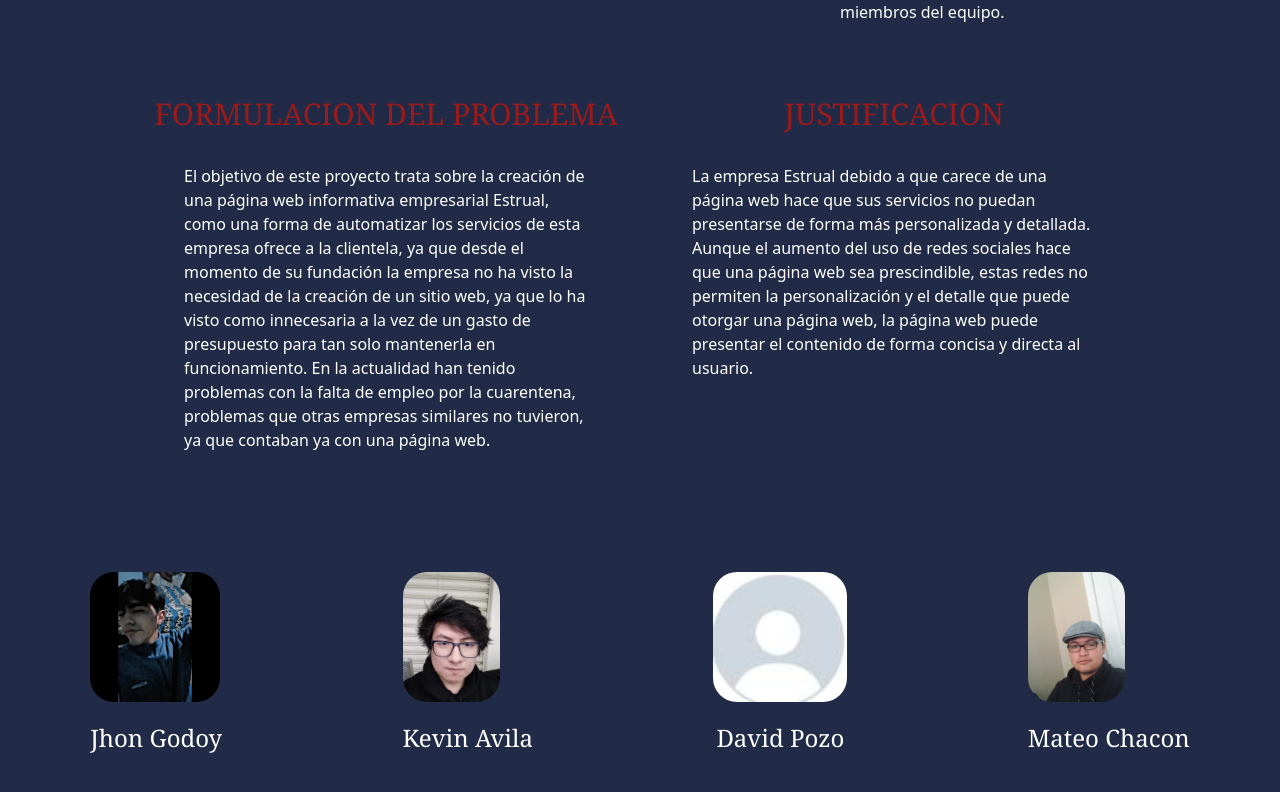
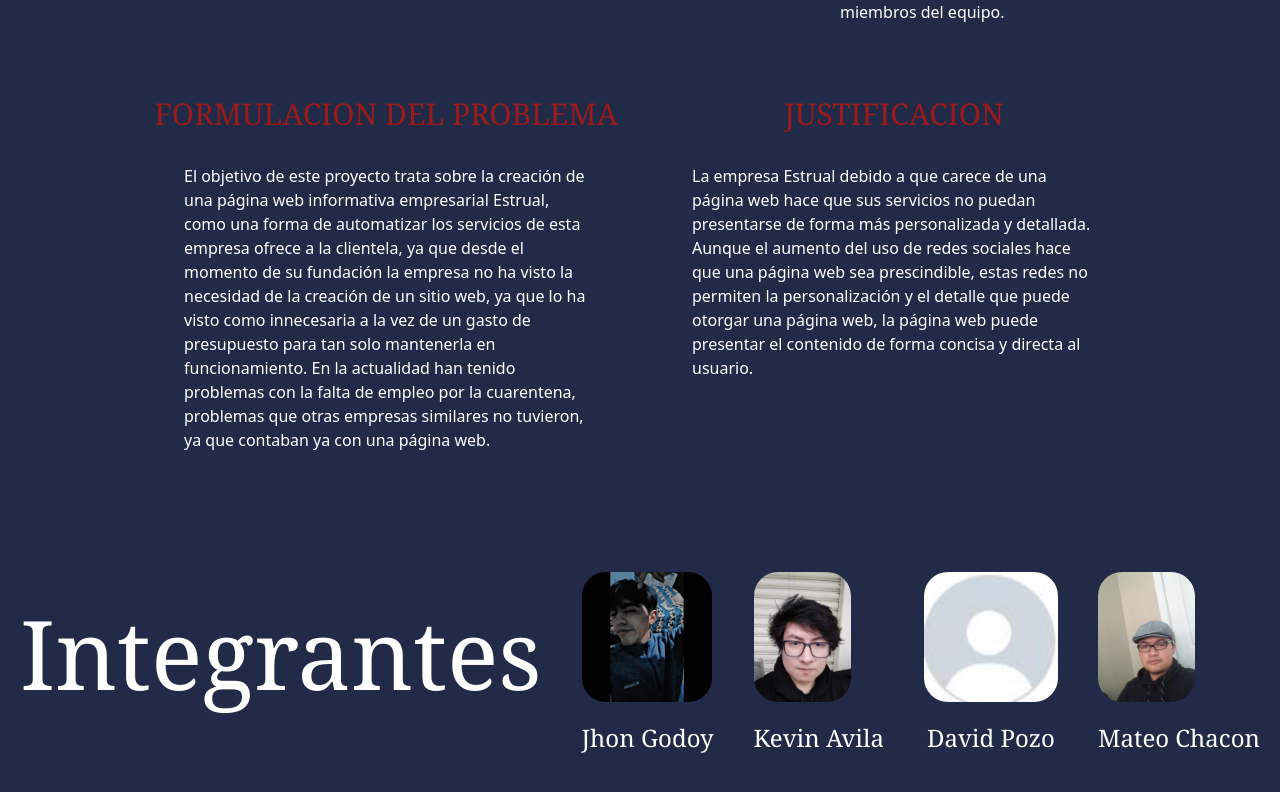
Before and after one commit to COLADOXD/my-project1, a React (Create React App) app: page /Introduccion in a window 1280 px wide. Shown: the part 916-1708 px from the top of the page. Built offline with nearby package versions, Linux system fonts and the light colour scheme.

Commit message:
Tittle Integrantes

```diff
--- a/src/container/Introduccion.jsx
+++ b/src/container/Introduccion.jsx
@@ -76,7 +76,9 @@ const Introduccion = () => {
           </p>
         </div>
       </div>
+
       <div className="flex flex-row items-center my-20  w-full bg-secondary text-center text-white font-serif text-2xl justify-around">
+        <p className="text-8xl mb-10">Integrantes</p>
         <div>
           <img className="h-[130px] rounded-3xl" src={integranteOne} alt="" />
           <p className="my-5">Jhon Godoy</p>
```
